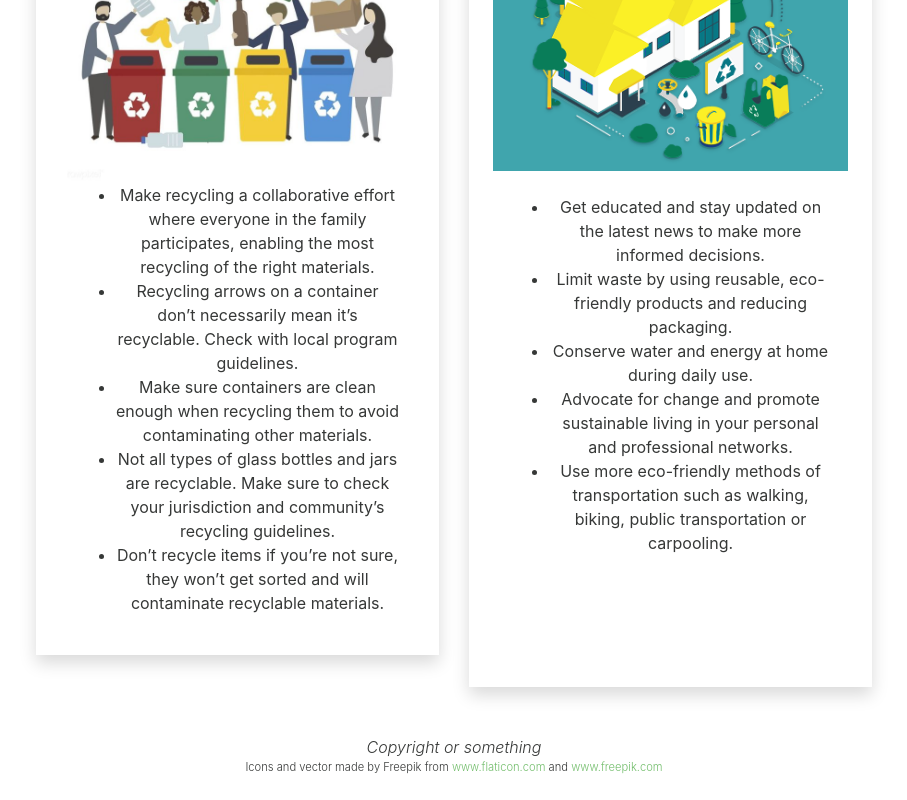
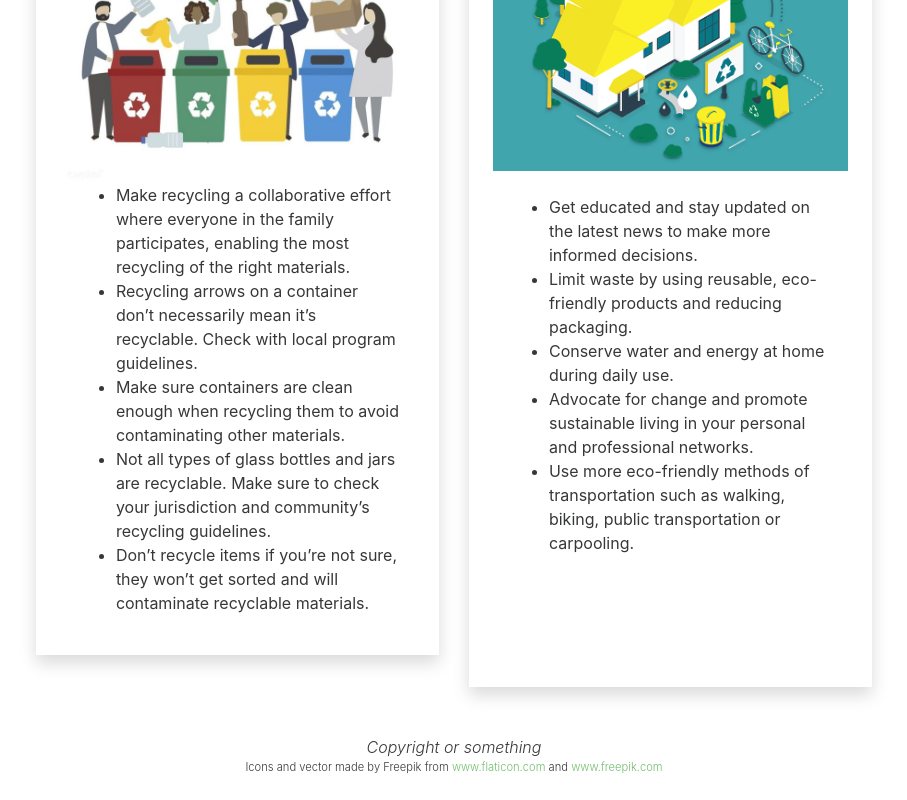
Before and after one commit to uw-info442c-au20/gogo-recycling, a React (Create React App) app: page / in a window 1280 px wide. Shown: the part 1679-2479 px from the top of the page, without its empty margins (186-1093 px from the left). Built offline with nearby package versions, Linux system fonts and the light colour scheme; no server answers.

Commit message:
🎨 Fix some CSS

```diff
--- a/src/components/HomeBanner.jsx
+++ b/src/components/HomeBanner.jsx
@@ -30,7 +30,7 @@ export default function CenteredGrid() {
                 <div id="stat-2" className="shadow p-4">
                     <h2>Proper Recycling</h2>
                     <img id="stat2" src={recyclePromo} alt="People advertising proper recycling" />
-                    <p className="px-3">
+                    <p className="px-3 text-left">
                         <ul>
                             <li>
                                 Make recycling a collaborative effort where everyone in the family
@@ -50,7 +50,7 @@ export default function CenteredGrid() {
                 <div id="stat-3" className="shadow p-4">
                     <h2>Beyond Recycling</h2>
                     <img id="stat3" src={sustainableLiving} alt="Sustainable Living" />
-                    <p className="px-3 pt-4">
+                    <p className="px-3 pt-4 text-left">
                         <ul>
                             <li >Get educated and stay updated on the latest news to make more informed decisions.</li>
                             <li>Limit waste by using reusable, eco-friendly products and reducing packaging.</li>
```
